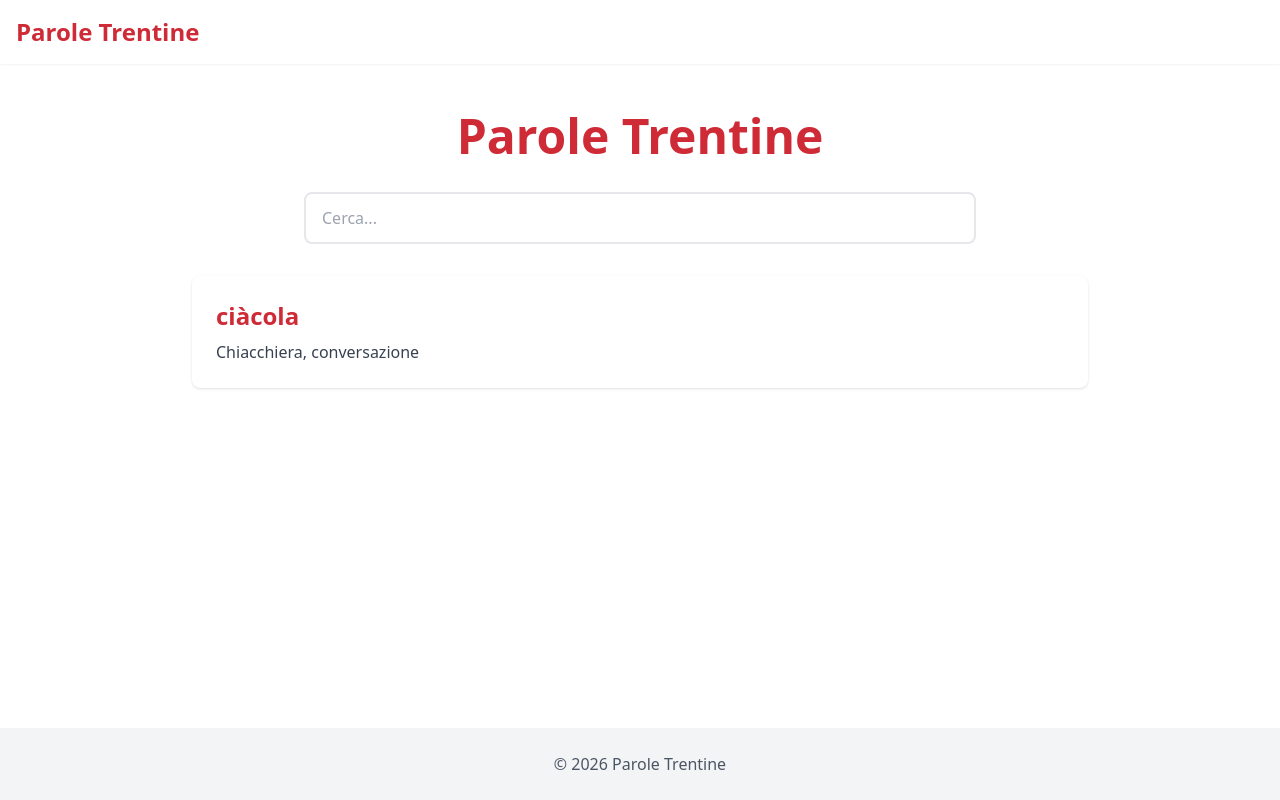
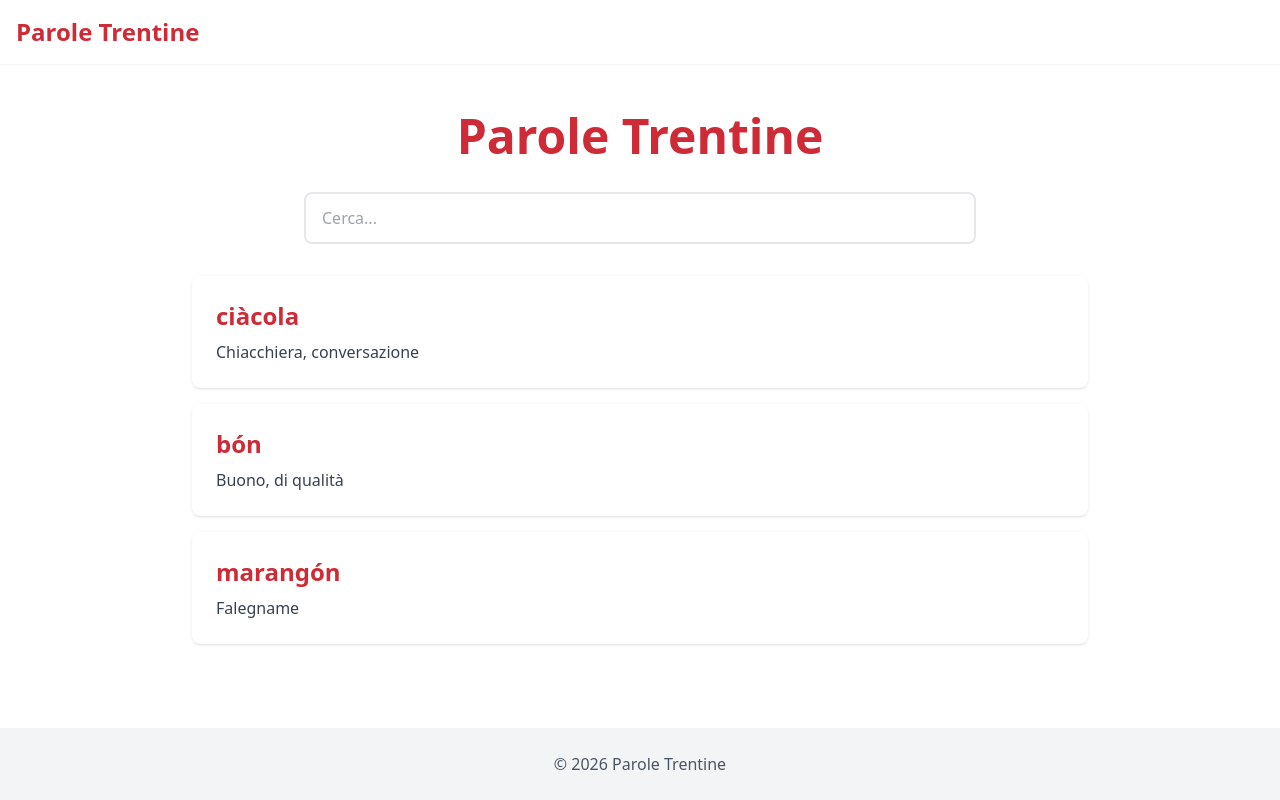
Before and after one commit to FabioGiacomello/Parole-Trentine-FORC-FACCHINELLI, a React (Vite) app: page / in a window 1280 px wide. Built offline with nearby package versions, Linux system fonts and the light colour scheme.

Commit message:
Add more sample dictionary words

```diff
--- a/src/data/sampleDictionary.ts
+++ b/src/data/sampleDictionary.ts
@@ -13,7 +13,20 @@ export const sampleWords: Word[] = [
     word: 'ciàcola',
     definition: 'Chiacchiera, conversazione',
     category: 'sostantivo',
-    example: 'Far na ciàcola',
-    etymology: 'Dal latino tardo'
+    example: 'Far na ciàcola'
+  },
+  {
+    id: '2',
+    word: 'bón',
+    definition: 'Buono, di qualità',
+    category: 'aggettivo',
+    example: 'Sto vin l\'è bón'
+  },
+  {
+    id: '3',
+    word: 'marangón',
+    definition: 'Falegname',
+    category: 'sostantivo',
+    example: 'El marangón laora'
   }
 ]
```
